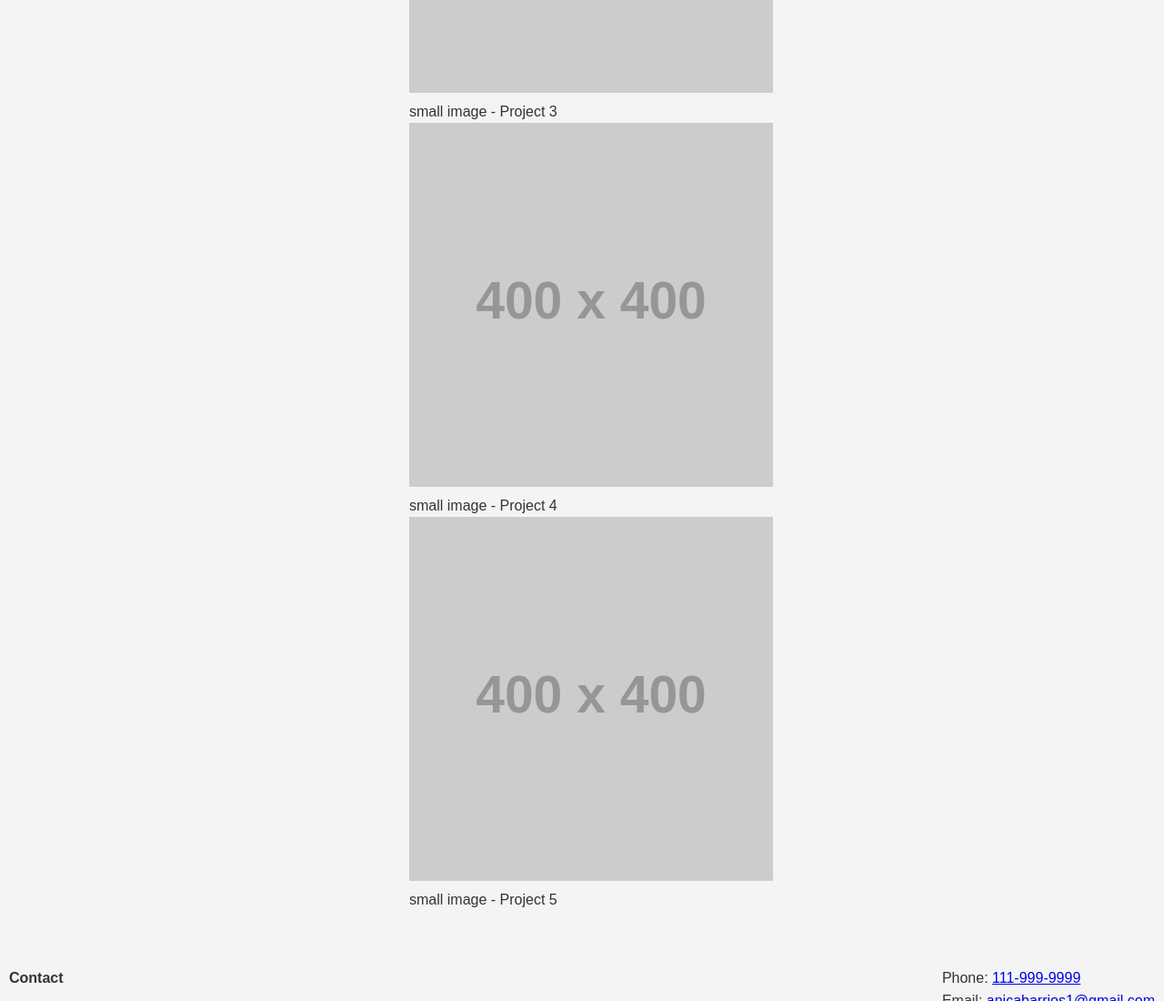
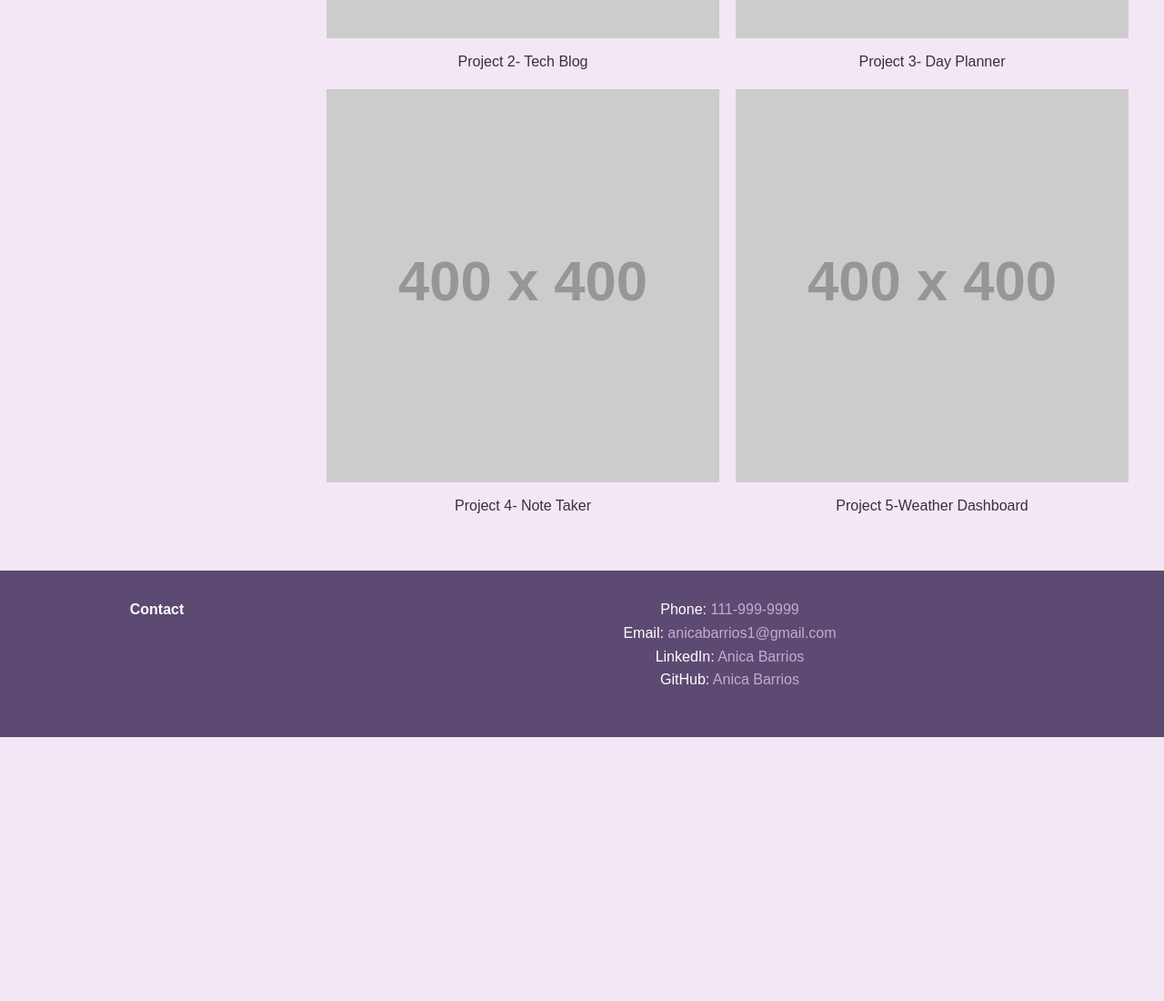
Before and after one commit to anicabarrios/Portfolio, a plain HTML site: page index.html in a window 1280 px wide. Shown: the part 1700-2800 px from the top of the page at 91% size. After the commit the page ends 2510 px from the top, so only its background shows below. Drawn offline with Linux system fonts and the light colour scheme; placeholder pictures from the web are drawn by us.

Commit message:
finished styling, added links for the deployed applications for projects

```diff
--- a/assets/css/style.css
+++ b/assets/css/style.css
@@ -1,14 +1,22 @@
 body {
     font-family: 'Arial', sans-serif;
     color: #333;
-    background-color: #f4f4f4;
+    background-color: #f4e7f5; /* Light pastel purple background */
     line-height: 1.6;
 }
 
 header {
-    background-color: #ff85a2;
+    background-color: #c6a9d1; /* Darker pastel purple for header */
     color: white;
     padding: 20px 0;
+    text-align: center;
+}
+
+h1 {
+   font-size: 150%;
+}
+
+h2{
     text-align: center;
 }
 
@@ -31,13 +39,19 @@ nav a {
 
 #hero img {
     width: 100%;
-    height: auto;
+    height: 60vh;
     display: block;
 }
 
 main {
     padding: 20px;
 }
+
+.intro {
+    text-align: center;
+    padding-top: 5%;
+    width: 90%;
+  }
 
 .row {
     display: flex;
@@ -47,4 +61,75 @@ main {
 
 .column-left, .column-right {
     padding: 10px;
+    display: flex;
+    flex-direction: column;
+    align-items: center;
 }
+
+.column-left {
+    flex: 1; /* Takes 1/4 of the space */
+}
+
+.column-right {
+    flex: 3; /* Takes 3/4 of the space */
+}
+
+#big-img img {
+    width: 100%; /* Full width of the column */
+    margin-bottom: 20px; /* Space between the big image and smaller images */
+}
+
+.small-images {
+    display: flex;
+    flex-wrap: wrap;
+    justify-content: center;
+    width: 100%;
+}
+
+.small-images figure {
+    flex: 1 1 48%; /* Each figure takes up roughly half the width, adjusted for margin */
+    margin: 1%;
+    box-sizing: border-box;
+}
+
+.small-images img {
+    width: 100%;
+    height: auto;
+}
+
+figure {
+    text-align: center;
+}
+
+figcaption {
+    text-align: center;
+    margin-top: 5px;
+}
+
+footer {
+    background-color: #5c4a72; /* Darker purple for contrast */
+    color: white;
+    text-align: center;
+    padding: 20px 10px;
+}
+
+footer a {
+    color: #c6a9d1; /* Lighter pastel purple for links */
+    text-decoration: none;
+}
+
+/* Responsive Layout Adjustments */
+@media (max-width: 768px) {
+    .row {
+        flex-direction: column;
+    }
+
+    nav ul li {
+        display: block;
+        margin-bottom: 10px;
+    }
+
+    .column-right {
+        padding-left: 0;
+    }
+}
--- a/index.html
+++ b/index.html
@@ -22,16 +22,17 @@
     </header>
 
     <figure id="hero">
-        <img src="https://placehold.co/1200x300" alt="Anica Barrios Hero Image" style="width: 100%;">
+        <img src="./assets/images/hero.webp" alt="Anica Barrios Hero Image">
     </figure>
 
     <main>
         <section id="about" class="row">
             <section class="column-left">
                 <h2>About Me</h2>
+                <img src="./assets/images/anica.jpg" alt="Anica Barrios" style="display: block; width: 200px; height: 200px;">
             </section>
             <section class="column-right">
-                <p>Lorem ipsum dolor sit amet, consectetur adipisicing elit. Doloribus obcaecati dolore necessitatibus blanditiis tempore consequatur quam eum! Veritatis, quasi. Nisi, iure! Optio omnis iusto, facere eius tempore autem qui aliquam!</p>
+                <p class="intro">I am a passionate web developer with a keen interest in building engaging and efficient user interfaces. With expertise in HTML, CSS, JavaScript, and various modern frameworks, I strive to deliver optimal solutions for complex web challenges. My work focuses on creating accessible, responsive websites that offer seamless user experiences across all devices. Always eager to learn and adapt, I continuously enhance my skills to stay at the forefront of web development trends.</p>
             </section>
         </section>
 
@@ -41,31 +42,38 @@
             </section>
             <section class="column-right">
                 <figure id="big-img">
-                    <a href="https://coolors.co/palettes/trending">
-                        <img src="https://placehold.co/800x400" alt="Main project">
+                    <a href="https://autoaid-tracker-2e1109042824.herokuapp.com/login">
+                        <img src="https://placehold.co/1000x400" alt="Main project">
                     </a>
-                    <figcaption>big image - Main Project</figcaption>
+                    <figcaption> Main Project- AutoAid Tracker</figcaption>
                 </figure>
                 <div class="small-images">
                     <figure>
-                        <img src="https://placehold.co/400x400" alt="Project 2">
-                        <figcaption>small image - Project 2</figcaption>
+                        <a href="https://tech-blog-ab-23176522f867.herokuapp.com/">
+                            <img src="https://placehold.co/400x400" alt="Project 2">
+                        </a>
+                        <figcaption> Project 2- Tech Blog</figcaption>
+                    </figure>
+                                        <figure>
+                        <a href="https://anicabarrios.github.io/Challenge5-Code-Day-Planner/">
+                            <img src="https://placehold.co/400x400" alt="Project 4">
+                        </a>
+                        <figcaption> Project 3- Day Planner</figcaption>
                     </figure>
                     <figure>
-                        <img src="https://placehold.co/400x400" alt="Project 3">
-                        <figcaption>small image - Project 3</figcaption>
+                        <a href="https://note-taker-anica-a74997e580e0.herokuapp.com/notes">
+                            <img src="https://placehold.co/400x400" alt="Project 5">
+                        </a>
+                        <figcaption> Project 4- Note Taker</figcaption>
                     </figure>
                     <figure>
-                        <img src="https://placehold.co/400x400" alt="Project 4">
-                        <figcaption>small image - Project 4</figcaption>
-                    </figure>
-                    <figure>
-                        <img src="https://placehold.co/400x400" alt="Project 5">
-                        <figcaption>small image - Project 5</figcaption>
+                        <a href="https://anicabarrios.github.io/Weather-Dashboard/">
+                            <img src="https://placehold.co/400x400" alt="Project 3">
+                        </a>
+                        <figcaption> Project 5-Weather Dashboard</figcaption>
                     </figure>
                 </div>
             </section>
-
         </section>
     </main>
 
@@ -78,8 +86,8 @@
                 <ul>
                     <li>Phone: <a href="tel:111-999-9999">111-999-9999</a></li>
                     <li>Email: <a href="mailto:anicabarrios1@gmail.com">anicabarrios1@gmail.com</a></li>
-                    <li>LinkedIn: <a href="https://www.linkedin.com/in/anica-barrios-b104062ab/">Your LinkedIn</a></li>
-                    <li>GitHub: <a href="https://github.com/anica-barrios">Your GitHub</a></li>
+                    <li>LinkedIn: <a href="https://www.linkedin.com/in/anica-barrios-b104062ab/">Anica Barrios</a></li>
+                    <li>GitHub: <a href="https://github.com/anica-barrios"> Anica Barrios</a></li>
                 </ul>
             </section>
         </section>
```
Also changed, not shown: assets/images/anica.jpg (added), assets/images/hero.webp (added).
